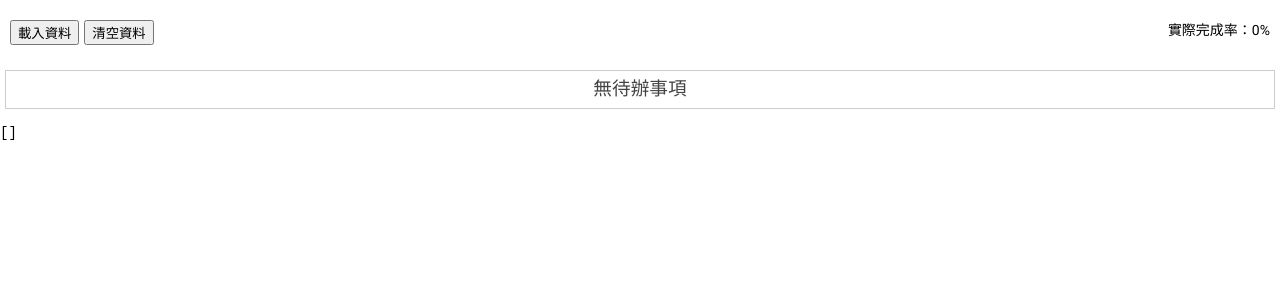
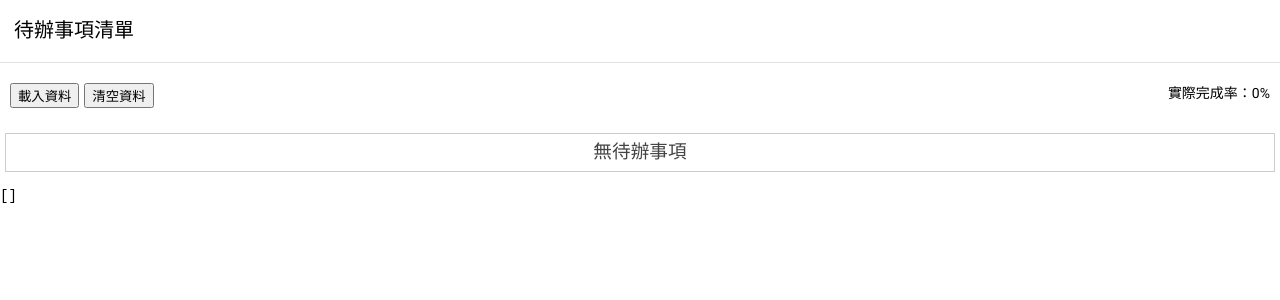
Before and after one commit to Oliver721003/angular-todo-project, an Angular app: page / in a window 1280 px wide. Shown: the top 300 px of the page. Built offline with nearby package versions, Linux system fonts and the light colour scheme.

Commit message:
feat: ngContent - 指定 <ng-content> 元素 select 屬性設定標題

```diff
--- a/src/app/app.component.html
+++ b/src/app/app.component.html
@@ -1,4 +1,5 @@
 <app-page-container>
+  <app-page-title pageTitle="待辦事項清單"></app-page-title>
   <div>
     <span>
       <button type="button" (click)="onLoad()">載入資料</button>
--- a/src/app/ui/page-container/page-container.component.html
+++ b/src/app/ui/page-container/page-container.component.html
@@ -1 +1,4 @@
+<div class="page-title">
+  <ng-content select="app-page-title"></ng-content>
+</div>
 <ng-content></ng-content>
```
